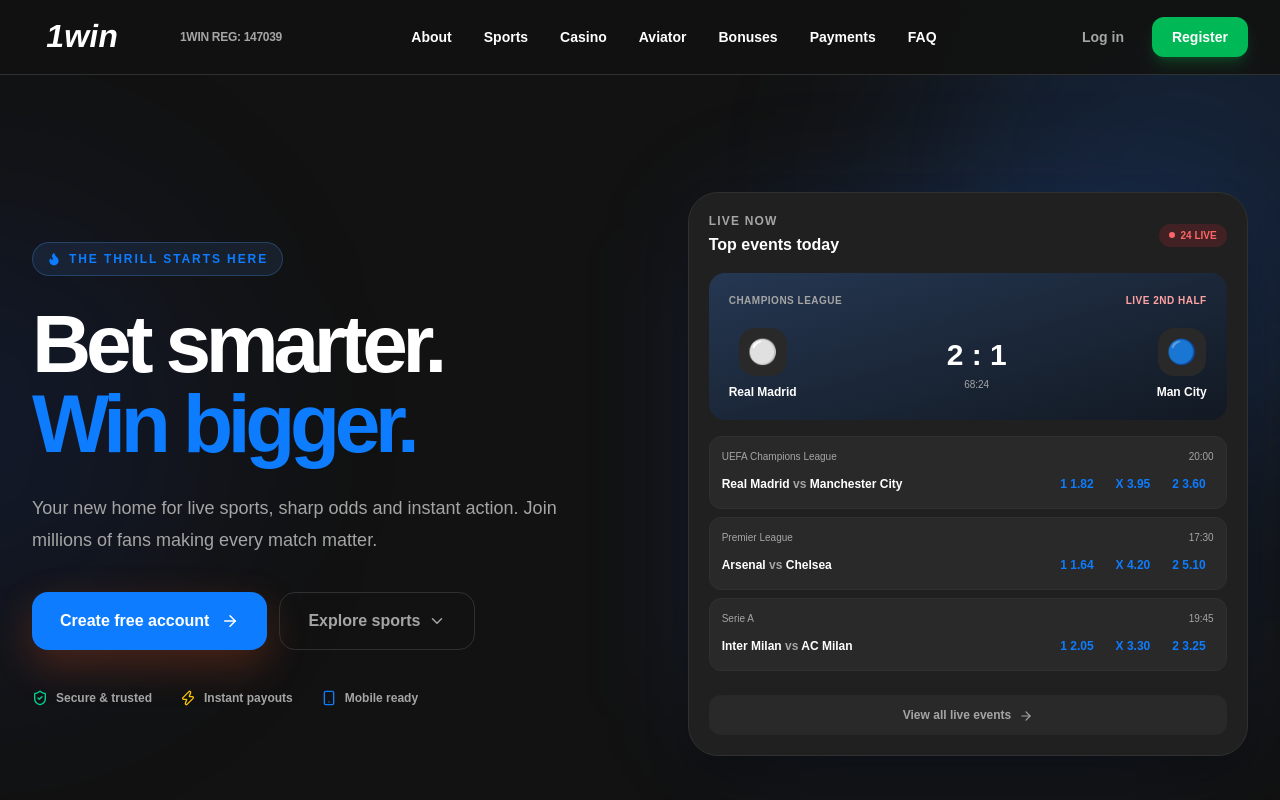
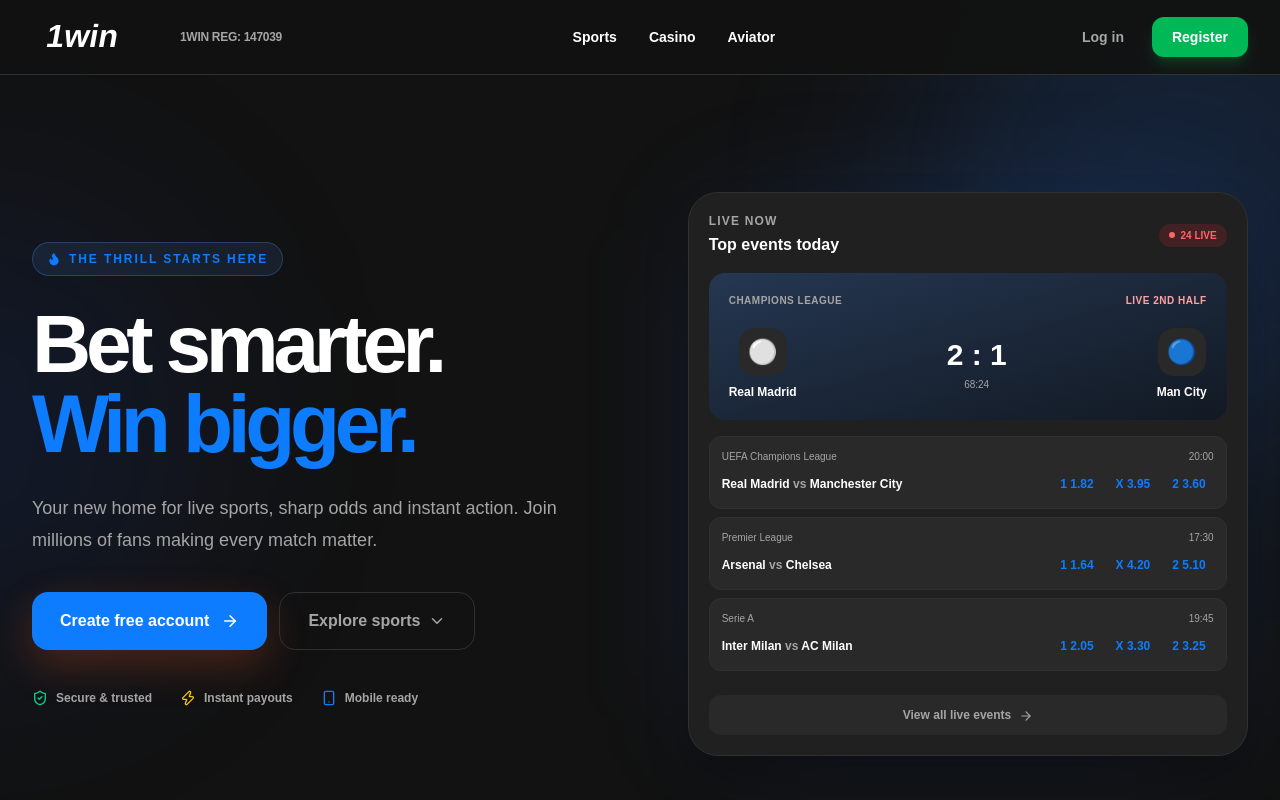
Before and after one commit to hit-sharq/111, a Next.js app: page / in a window 1280 px wide. Shown: the top 800 px of the page. Built offline with nearby package versions, Linux system fonts and the light colour scheme.

Commit message:
Simplify header tabs - only Sports, Casino, Aviator

```diff
--- a/app/page.tsx
+++ b/app/page.tsx
@@ -43,13 +43,9 @@ export default function Page() {
             <span className="ml-2 text-xs font-bold tracking-tight text-white/80">1WIN REG: 147039</span>
           </a>
           <div className="hidden items-center gap-8 text-sm font-semibold text-white/65 md:flex">
-            <a className="text-white" href="#about">About</a>
             <a className="text-white" href="#sports">Sports</a>
             <a className="text-white" href="#casino">Casino</a>
             <a className="text-white" href="#aviator">Aviator</a>
-            <a className="text-white" href="#bonus">Bonuses</a>
-            <a className="text-white" href="#payments">Payments</a>
-            <a className="text-white" href="#faq">FAQ</a>
           </div>
           <div className="hidden items-center gap-3 md:flex">
             <a href="#login" className="rounded-xl px-4 py-2.5 text-sm font-bold text-white/75 hover:text-white">Log in</a>
@@ -60,13 +56,9 @@ export default function Page() {
         {menuOpen && (
           <div className="border-t border-white/10 bg-[#0b1018] px-5 py-5 md:hidden">
             <div className="flex flex-col gap-5 text-sm font-semibold">
-              <a href="#about" onClick={() => setMenuOpen(false)}>About</a>
               <a href="#sports" onClick={() => setMenuOpen(false)}>Sports</a>
               <a href="#casino" onClick={() => setMenuOpen(false)}>Casino</a>
               <a href="#aviator" onClick={() => setMenuOpen(false)}>Aviator</a>
-              <a href="#bonus" onClick={() => setMenuOpen(false)}>Bonuses</a>
-              <a href="#payments" onClick={() => setMenuOpen(false)}>Payments</a>
-              <a href="#faq" onClick={() => setMenuOpen(false)}>FAQ</a>
               <a href="#register" className="registration rounded-xl bg-[#00b956] px-4 py-3 text-center text-white">Register</a>
             </div>
           </div>
```
